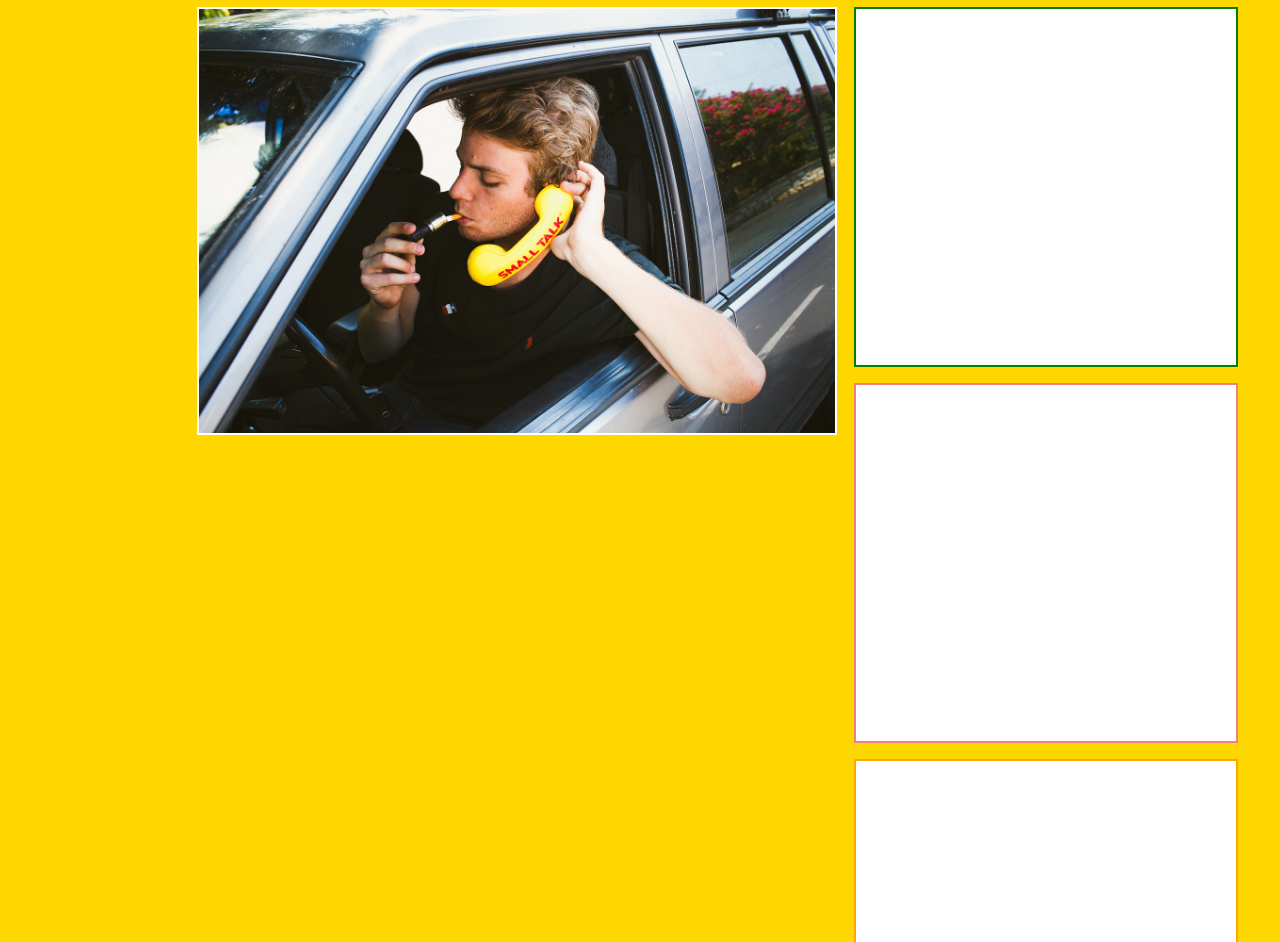
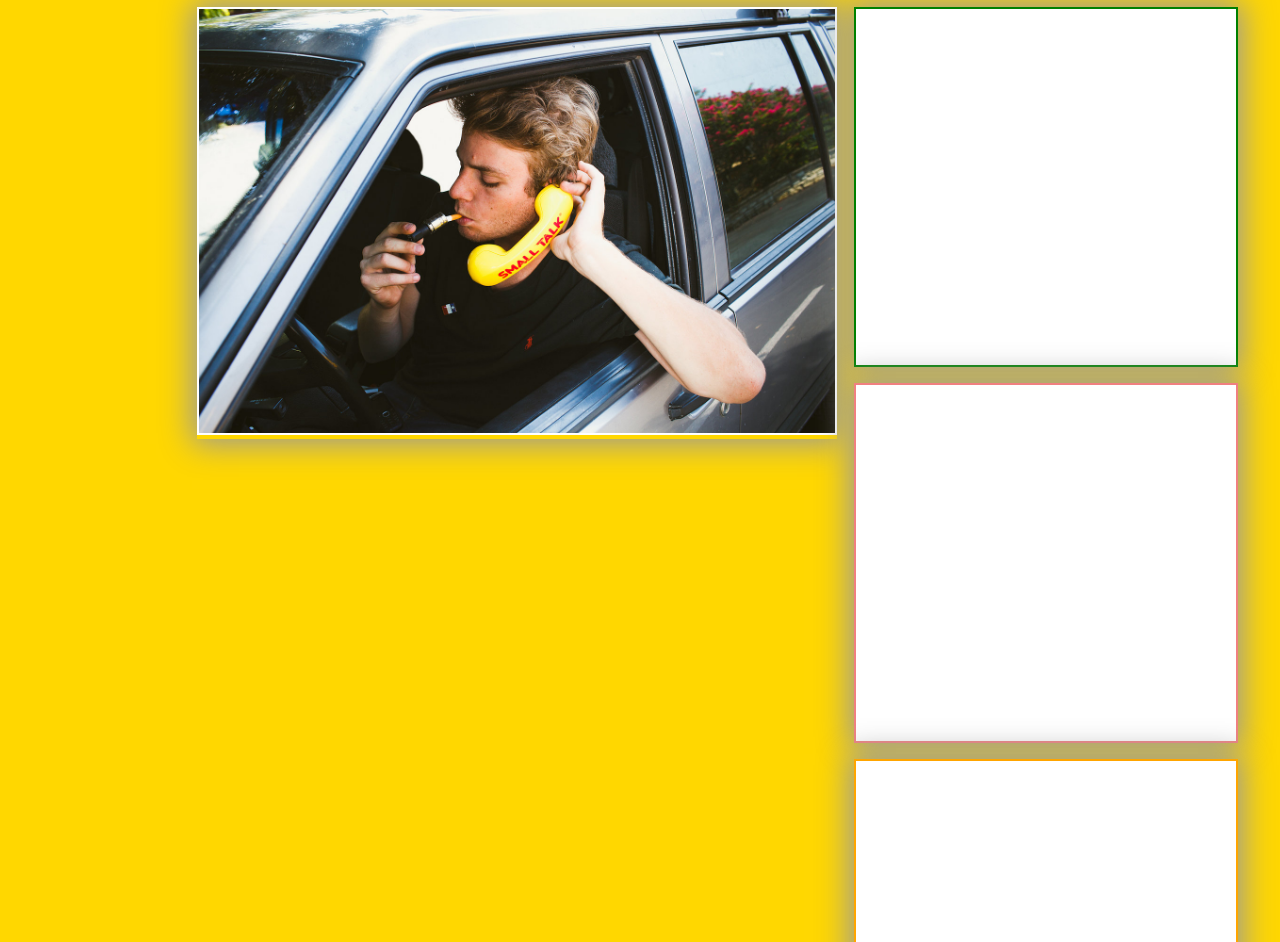
Before and after one commit to hallj323/hallj323.github.io, a plain HTML site: page FINAL/index.html in a window 1280 px wide. Shown: the part 201-1143 px from the top of the page. Drawn offline with nearby package versions, Linux system fonts and the light colour scheme.

Commit message:
message2

```diff
--- a/FINAL/style.css
+++ b/FINAL/style.css
@@ -4,7 +4,7 @@ html {
 
 }
 
-/* border */
+/* border
 
 .border {
 	width: 100%;
@@ -49,6 +49,8 @@ html {
 
     }
 }
+
+*/
 
 
 /* search bar - begin */
@@ -191,6 +193,8 @@ nav:hover .nav-list {
     left: 15.4%;
     max-width:50%;
     margin:0 auto 0 auto;
+   -moz-box-shadow: 0 0 30px 5px #999;
+-webkit-box-shadow: 0 0 30px 5px #999;
 }
 
 .lead {
@@ -209,6 +213,8 @@ nav:hover .nav-list {
     padding: 1px;
     border:2px solid green;
     background:#ffffff;
+    -moz-box-shadow: 0 0 30px 5px #999;
+    -webkit-box-shadow: 0 0 30px 5px #999;
 }
 
 .a3 {
@@ -221,6 +227,8 @@ nav:hover .nav-list {
     padding: 1px;
     border:2px solid lightcoral;
     background:#ffffff;
+    -moz-box-shadow: 0 0 30px 5px #999;
+    -webkit-box-shadow: 0 0 30px 5px #999;
 }
 
 .a4 {
@@ -233,6 +241,8 @@ nav:hover .nav-list {
     border:2px solid orange;
     background:#ffffff;
     margin-bottom: 520px;
+    -moz-box-shadow: 0 0 30px 5px #999;
+    -webkit-box-shadow: 0 0 30px 5px #999;
 }
 
 /* footer */
```
